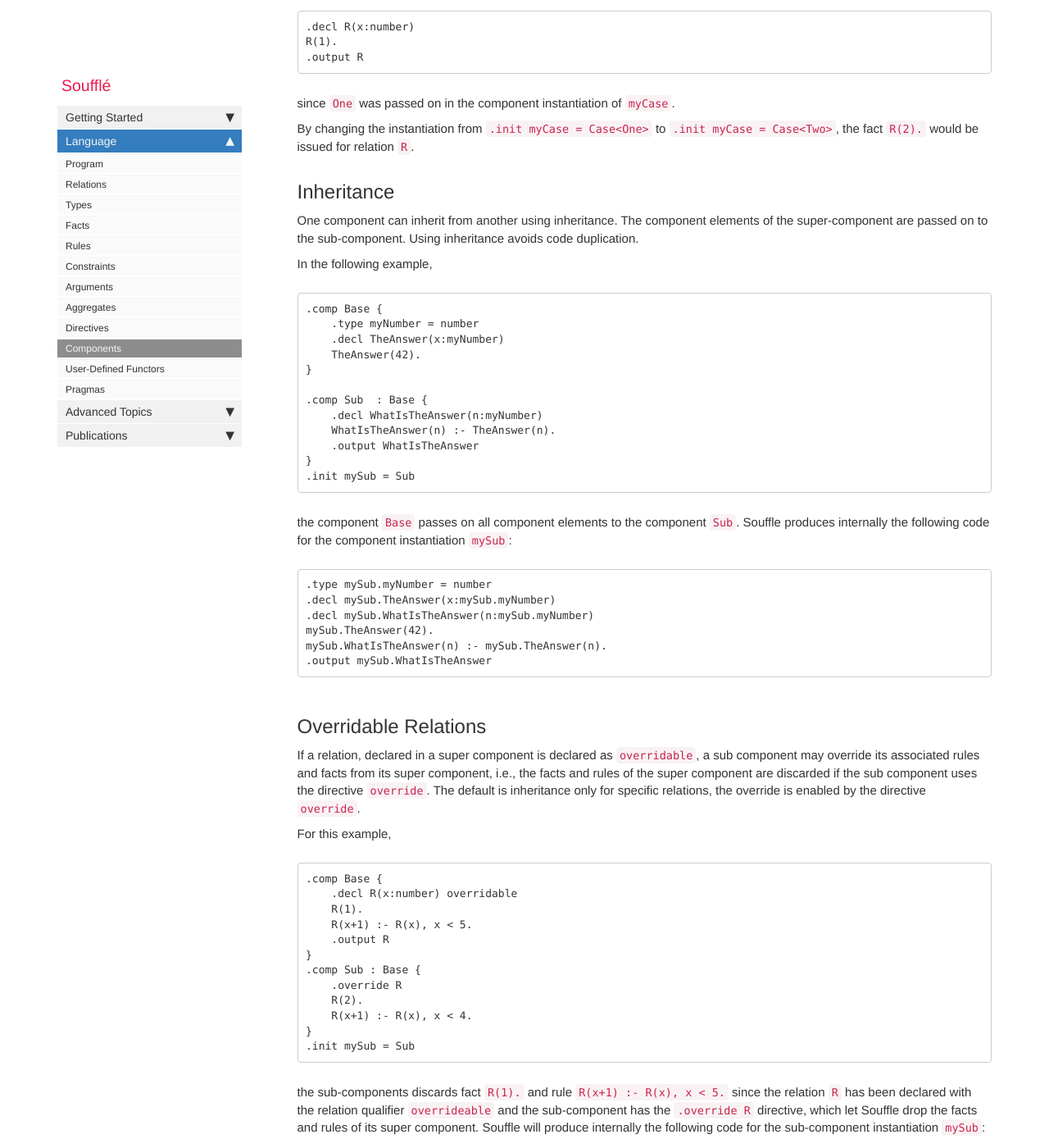
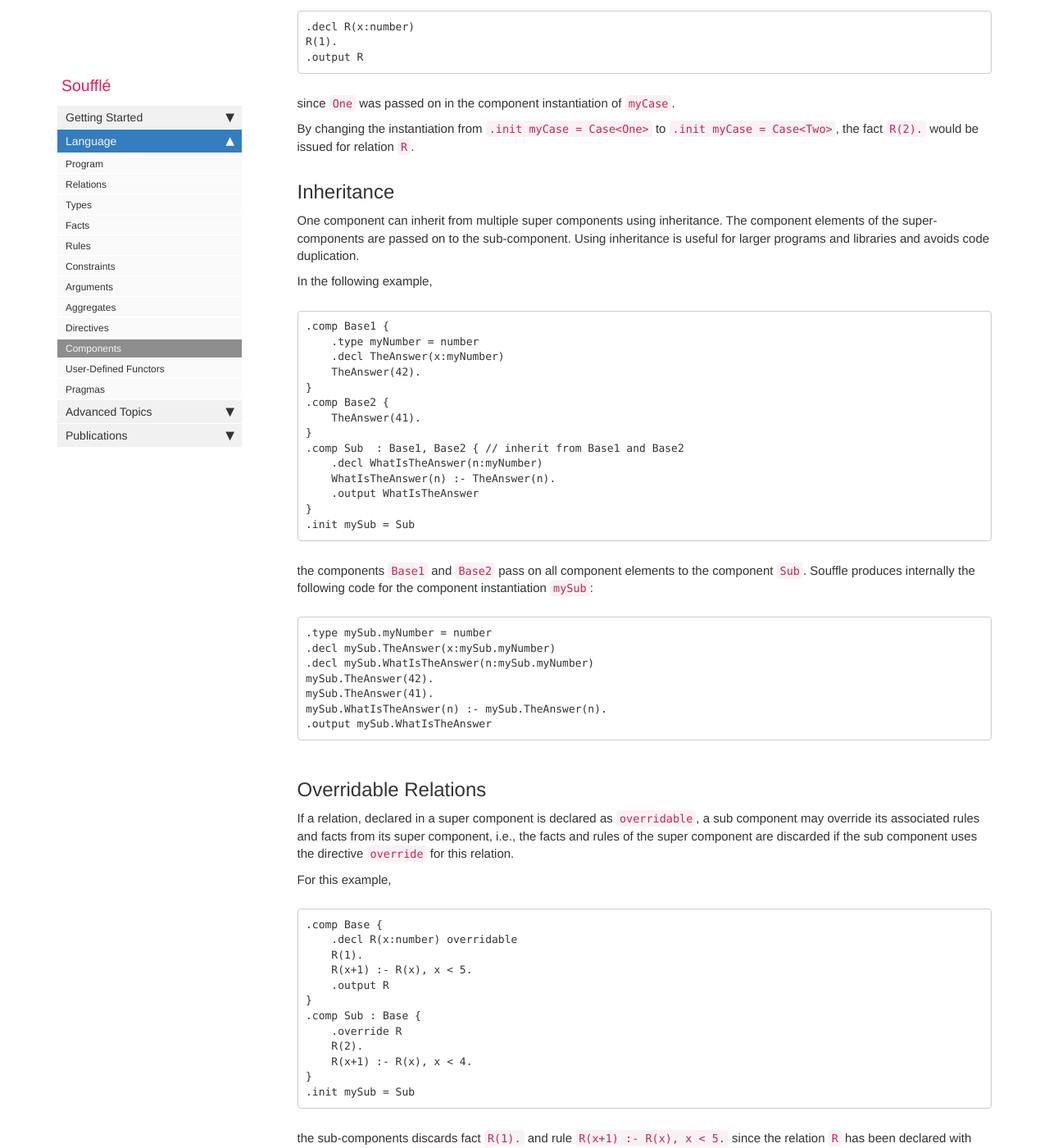
Before and after one commit to souffle-lang/souffle-lang.github.io, a Jekyll site: the page built from pages/docs/components.md, in a window 1280 px wide and 1400 px high, scrolled down 3526 px. Shown: the whole window at 82% size. Built offline with Jekyll 4.4.1, drawn with Linux system fonts in a browser that asks for light colours; comment, search, counter and statistics services are not loaded; some of the changed text lies outside the part shown.

Commit message:
Update components.md

````diff
--- a/pages/docs/components.md
+++ b/pages/docs/components.md
@@ -176,33 +176,36 @@ the fact `R(2).` would be issued for relation `R`.
 
 ## Inheritance
 
-One component can inherit from another using inheritance.
-The component elements of the super-component are passed on
-to the sub-component. Using inheritance avoids code duplication.
-
+One component can inherit from multiple super components using inheritance.
+The component elements of the super-components are passed on to the
+sub-component. Using inheritance is useful for larger
+programs and libraries and avoids code duplication.
 
 In the following example,
 ```
-.comp Base {
+.comp Base1 {
     .type myNumber = number
     .decl TheAnswer(x:myNumber)
     TheAnswer(42).
 }
-
-.comp Sub  : Base {
+.comp Base2 {
+    TheAnswer(41).
+}
+.comp Sub  : Base1, Base2 { // inherit from Base1 and Base2
     .decl WhatIsTheAnswer(n:myNumber)
     WhatIsTheAnswer(n) :- TheAnswer(n).
     .output WhatIsTheAnswer
 }
 .init mySub = Sub
 ```
-the component `Base` passes on all component elements to the component `Sub`.
+the components `Base1` and `Base2` pass on all component elements to the component `Sub`.
 Souffle produces internally the following code for the component instantiation `mySub`:
 ```
 .type mySub.myNumber = number
 .decl mySub.TheAnswer(x:mySub.myNumber)
 .decl mySub.WhatIsTheAnswer(n:mySub.myNumber)
 mySub.TheAnswer(42).
+mySub.TheAnswer(41).
 mySub.WhatIsTheAnswer(n) :- mySub.TheAnswer(n).
 .output mySub.WhatIsTheAnswer
 ```
@@ -212,9 +215,7 @@ mySub.WhatIsTheAnswer(n) :- mySub.TheAnswer(n).
 If a relation, declared in a super component is declared as `overridable`,
 a sub component may override its associated rules and facts
 from its super component, i.e., the facts and rules of the super component
-are discarded if the sub component uses the directive `override`.
-The default is inheritance only for specific relations, the override is enabled by
-the directive `override`.
+are discarded if the sub component uses the directive `override` for this relation.
 
 For this example,
 ```
@@ -245,7 +246,7 @@ mySub.R((x+1)) :-
 .output mySub.R
 ```
 
-In the following we show a use case for override in
+In the following, we show a use case for override in
 a more practical setup. For example, a more precise
 version of an existing analysis can be implemented
 by using the  override semantics as follows,
@@ -274,21 +275,26 @@ we need several implementations of a generic analysis with small
 variations and want to overwrite behaviour of the super component.
 
 ## Type Parametrization and Inheritance
-Type parameters can passed around when inheriting. Example:
 
+Type parameters of super-components can be explicitly specified
+in sub-component declarations. For example,
 ```
 .comp A<T> { .... }
 .comp B<K> : A<K> { ... }
 ```
+defines a sub-component `B` with parameter `K` that is used to instantiate
+the super component with parameter `K` for inheriting for `B`.
 
-Although it is not recommended, the type parameter can be used as the base class:
-
+The type parameter can also be used as the base class
 ```
 .comp A<T> : T { ... }
 ```
+building a selective inheritance based on the type parameter `T`.
+The instantiation of `A<T>` defines which super component `A`
+is inheriting from.
 
 With inheritance, complex component instantiatons are
-implementable. For example, in the example below
+implementable. In the example below
 ```
 .init reach = Reachability<Graph<number>>   // syntax error
 ```
@@ -300,10 +306,6 @@ instantiation can be rewritten as followes
 .comp NumberGraph : Graph<number> { } // NumberGraph inherits
 .init reach = Reachability<NumberGraph>
 ```
-
-
-
-
 
 ## Syntax
 In the following, we define the component model more formally using [syntax diagrams](https://en.wikipedia.org/wiki/Syntax_diagram) and [EBNF](https://en.wikipedia.org/wiki/Extended_Backus–Naur_form). The syntax diagrams were produced with [Bottlecaps](https://www.bottlecaps.de/rr/ui).
````
